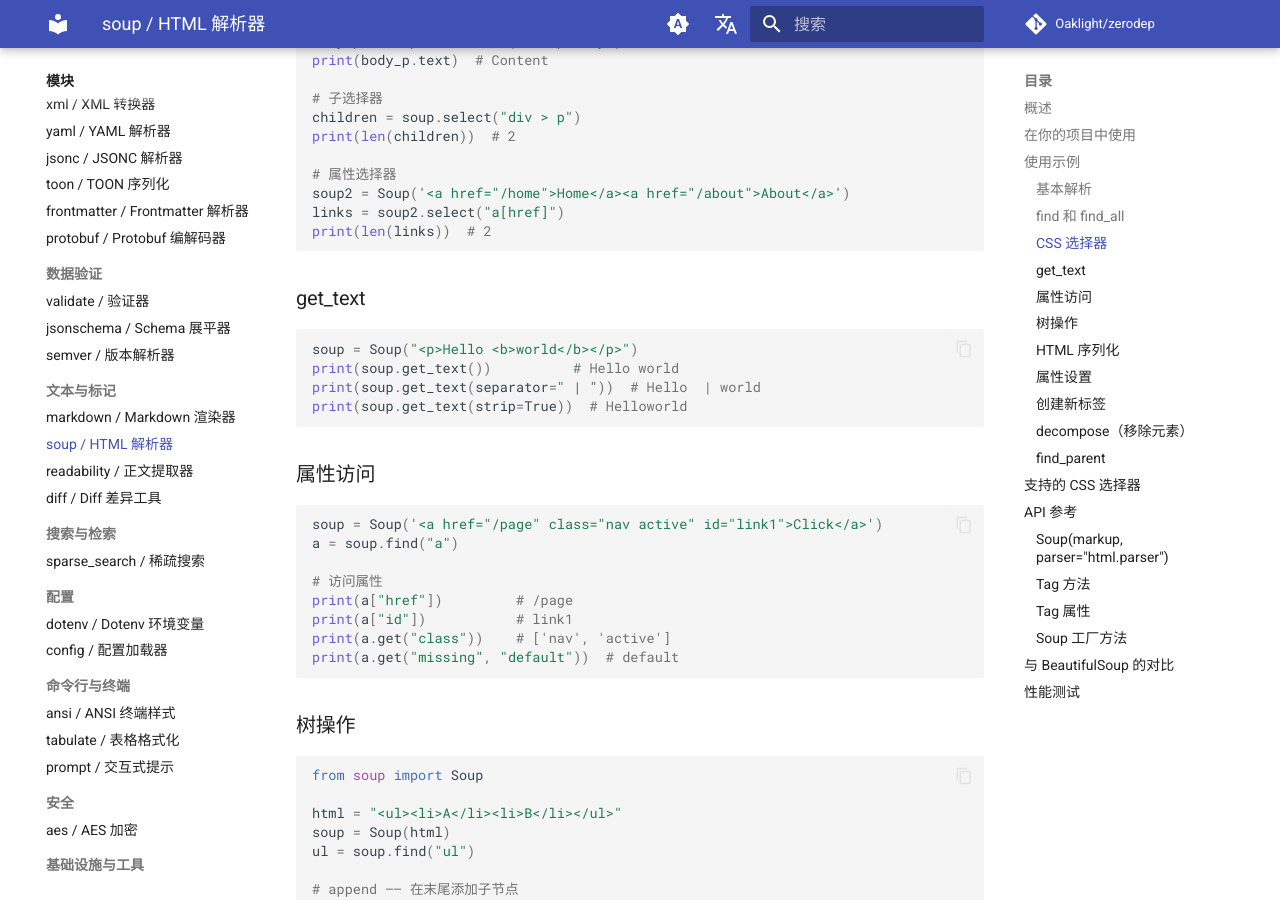
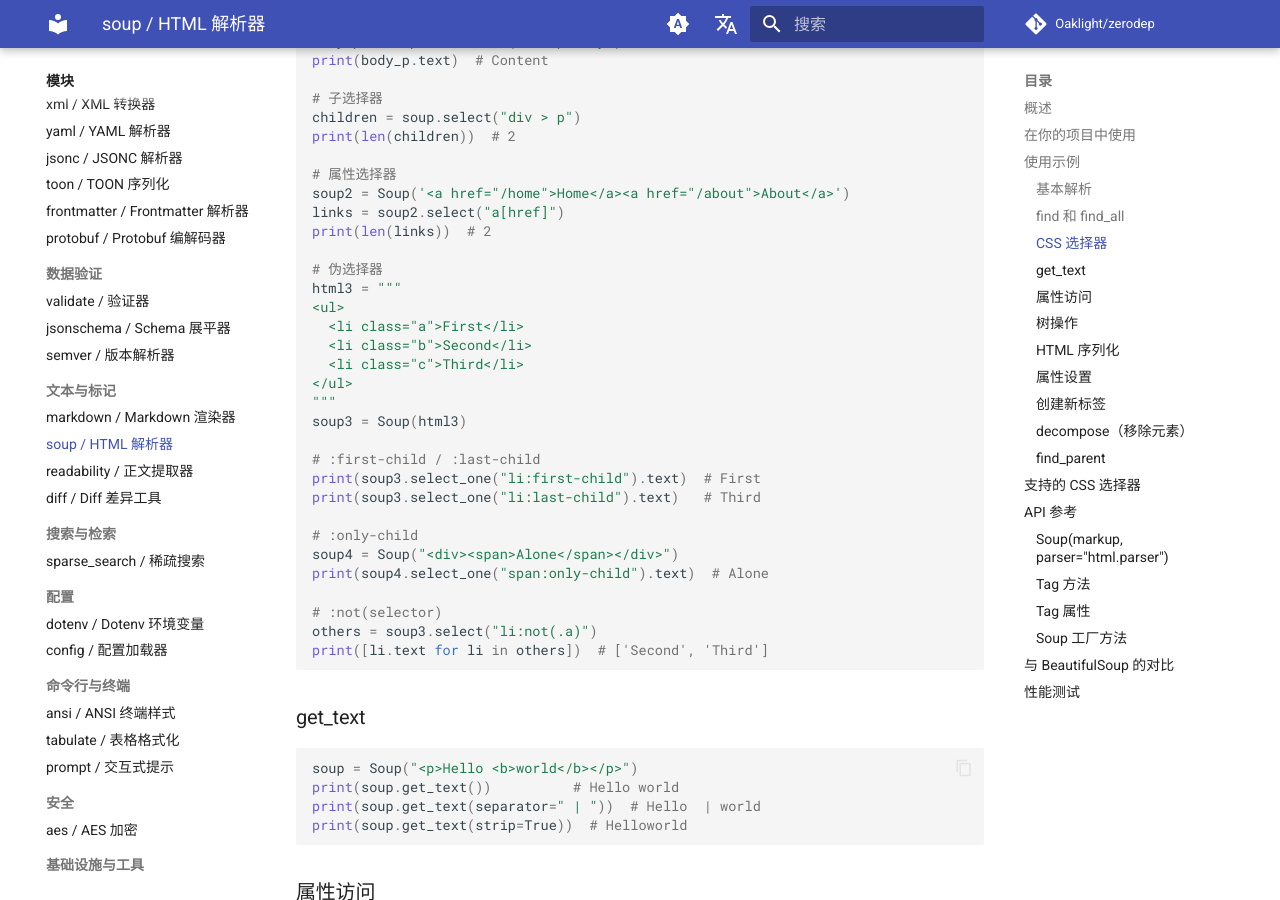
Before and after one commit to Oaklight/zerodep, an MkDocs documentation site: the page built from docs/modules/soup.md, in a window 1280 px wide and 900 px high, scrolled down 1928 px. Built offline with MkDocs 1.6.1 and Material for MkDocs 9.7.7, drawn with Linux system fonts in a browser that asks for light colours; comment, search, counter and statistics services are not loaded; some of the changed text lies outside the part shown.

Commit message:
docs(soup): 新增伪选择器文档、更新日志和性能测试

````diff
--- a/docs/modules/soup.md
+++ b/docs/modules/soup.md
@@ -92,6 +92,28 @@ print(len(children))  # 2
 soup2 = Soup('<a href="/home">Home</a><a href="/about">About</a>')
 links = soup2.select("a[href]")
 print(len(links))  # 2
+
+# 伪选择器
+html3 = """
+<ul>
+  <li class="a">First</li>
+  <li class="b">Second</li>
+  <li class="c">Third</li>
+</ul>
+"""
+soup3 = Soup(html3)
+
+# :first-child / :last-child
+print(soup3.select_one("li:first-child").text)  # First
+print(soup3.select_one("li:last-child").text)   # Third
+
+# :only-child
+soup4 = Soup("<div><span>Alone</span></div>")
+print(soup4.select_one("span:only-child").text)  # Alone
+
+# :not(selector)
+others = soup3.select("li:not(.a)")
+print([li.text for li in others])  # ['Second', 'Third']
 ```
 
 ### get_text
@@ -219,6 +241,10 @@ print(li.find_parent().name)       # ul
 | 后代 | `div p` | 匹配 `div` 内的 `p` |
 | 子元素 | `div > p` | 匹配直接子元素 |
 | 复合 | `p.intro` | 匹配具有 `intro` 类的 `p` |
+| :first-child | `li:first-child` | 匹配第一个子元素 |
+| :last-child | `li:last-child` | 匹配最后一个子元素 |
+| :only-child | `span:only-child` | 匹配唯一子元素 |
+| :not() | `li:not(.active)` | 匹配不满足内部选择器的元素 |
 
 ## API 参考
 
@@ -276,7 +302,7 @@ print(li.find_parent().name)       # ul
 | 文件数 | 单文件 | 多文件包 |
 | 解析器后端 | 仅 `html.parser` | `html.parser`、`lxml`、`html5lib` |
 | find / find_all | 是 | 是 |
-| CSS 选择器 | 基础（标签、类、ID、属性、后代、子元素） | 完整（通过 soupsieve） |
+| CSS 选择器 | 标签、类、ID、属性、组合器、伪选择器 | 完整（通过 soupsieve） |
 | 树操作（append/insert/extract） | 是 | 是 |
 | HTML 序列化（to_html） | 是 | 是（prettify） |
 | NavigableString | 否（使用纯 `str`） | 是 |
@@ -285,7 +311,7 @@ print(li.find_parent().name)       # ul
 
 **适用场景（zerodep）：** 需要基本的 HTML 解析（find、select、get_text），零依赖且高性能。
 
-**适用场景（BeautifulSoup）：** 需要高级 CSS 伪选择器、多解析器后端或 NavigableString 功能。
+**适用场景（BeautifulSoup）：** 需要完整 CSS 选择器规范（`:nth-child()`、`:has()` 等）、多解析器后端或 NavigableString 功能。
 
 ## 性能测试
 
````
Also changed, not shown: docs/benchmarks/soup.md (+18 -1 lines), docs/changelog.md (+4 -0 lines).
